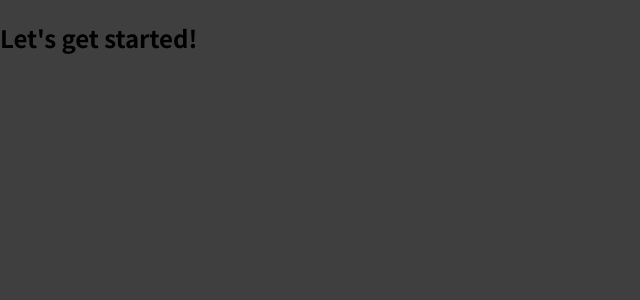
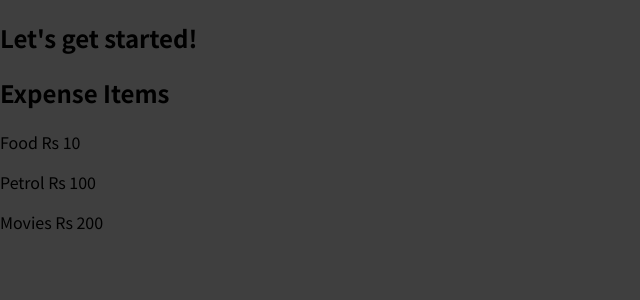
Before and after one commit to AbhiSingh0302/ReactExpenseTracker, a JavaScript app: page / in a window 1280 px wide. Shown: the top 300 px of the page, without its empty margins (0-640 px from the left). Built offline with nearby package versions, Linux system fonts and the light colour scheme.

Commit message:
start project

```diff
--- a/src/App.js
+++ b/src/App.js
@@ -1,7 +1,10 @@
+import ExpenseItem from "./components/ExpenseItem";
+
 function App() {
   return (
     <div>
       <h2>Let's get started!</h2>
+      <ExpenseItem></ExpenseItem>
     </div>
   );
 }
--- /dev/null
+++ b/src/components/ExpenseItem.js
@@ -0,0 +1,12 @@
+function ExpenseItem(){
+    return (
+        <div>
+            <h2>Expense Items</h2>
+            <p>Food Rs 10</p>
+            <p>Petrol Rs 100</p>
+            <p>Movies Rs 200</p>
+        </div>
+    )
+}
+
+export default ExpenseItem;
```
